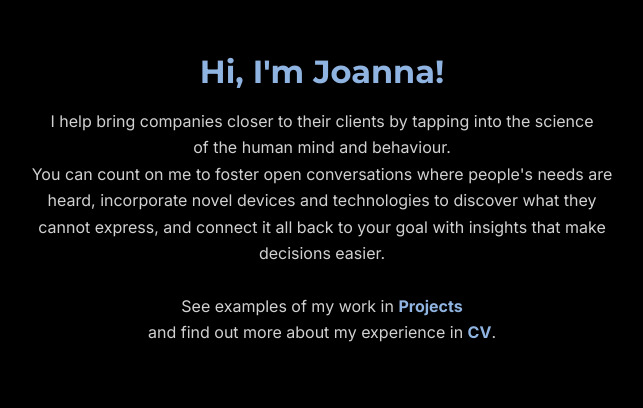
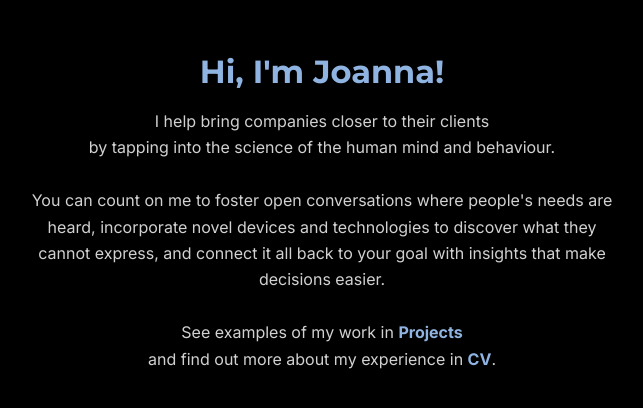
Before and after one commit to joanna-wi/joanna-wi.github.io, a Jekyll site: the page built from index.md, in a window 1280 px wide and 900 px high, cut to the strip 301-709 px from the top of the window. Shown: the whole strip, without its empty margins (318-961 px from the left). Built offline with Jekyll 4.4.1, drawn with Linux system fonts in a browser that asks for light colours; nearby versions of some CDN libraries.

Commit message:
Update index.md

```diff
--- a/index.md
+++ b/index.md
@@ -8,7 +8,7 @@
   <img class="profile-photo" src="{{ site.baseurl }}/assets/img/profile-img-color.jpg" alt="my photo">
   <div class="home-text">
     <h1 style="text-align: center;">Hi, I'm Joanna!</h1>
-    <p style="text-align: center;">I help bring companies closer to their clients by tapping into the science <br>of the human mind and behaviour. <br>You can count on me to foster open conversations where people's needs are heard, incorporate novel devices and technologies to discover what they cannot express, and connect it all back to your goal with insights that make decisions easier.<br><br>See examples of my work in <strong style="color:#90b4e1;">Projects</strong><br>and find out more about my experience in <strong style="color:#90b4e1;">CV</strong>.</p>
+    <p style="text-align: center;">I help bring companies closer to their clients <br>by tapping into the science of the human mind and behaviour. <br><br>You can count on me to foster open conversations where people's needs are heard, incorporate novel devices and technologies to discover what they cannot express, and connect it all back to your goal with insights that make decisions easier.<br><br>See examples of my work in <strong style="color:#90b4e1;">Projects</strong><br>and find out more about my experience in <strong style="color:#90b4e1;">CV</strong>.</p>
   </div>
 </div>
 </section>
```
